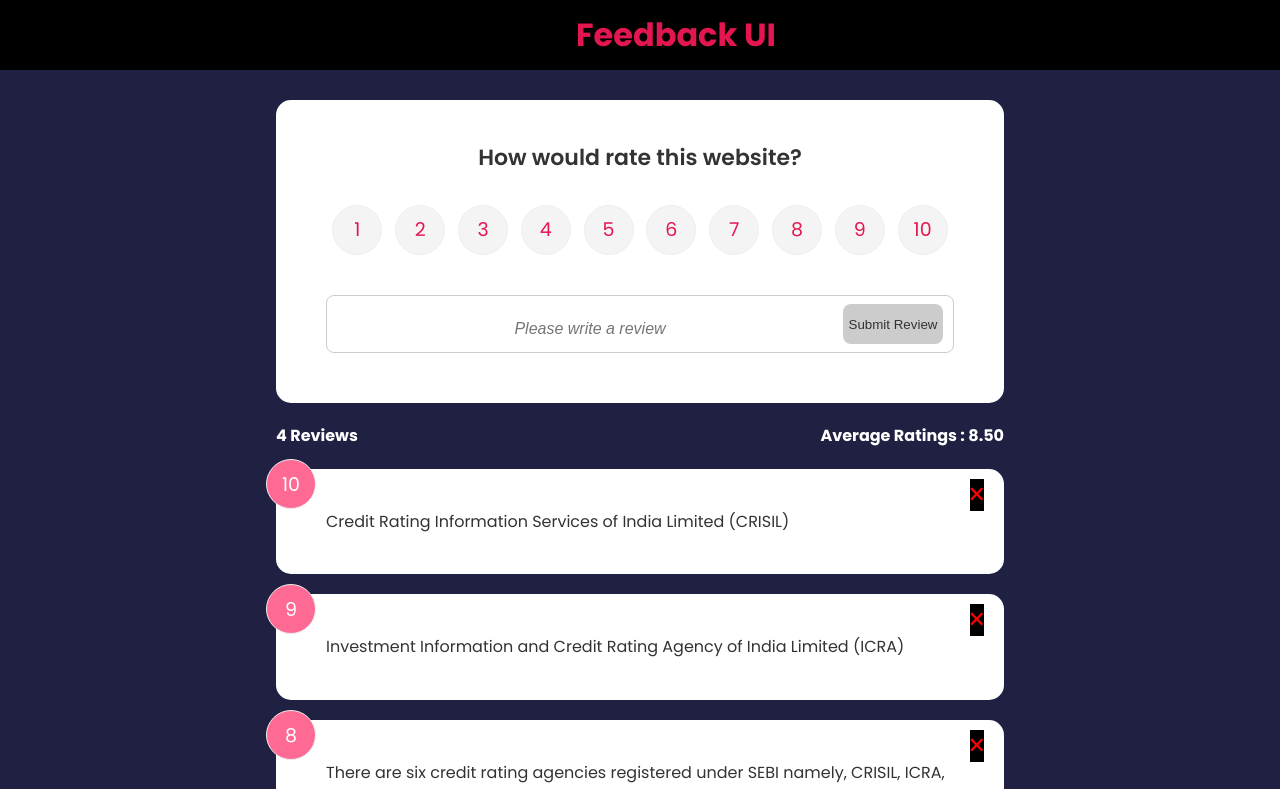
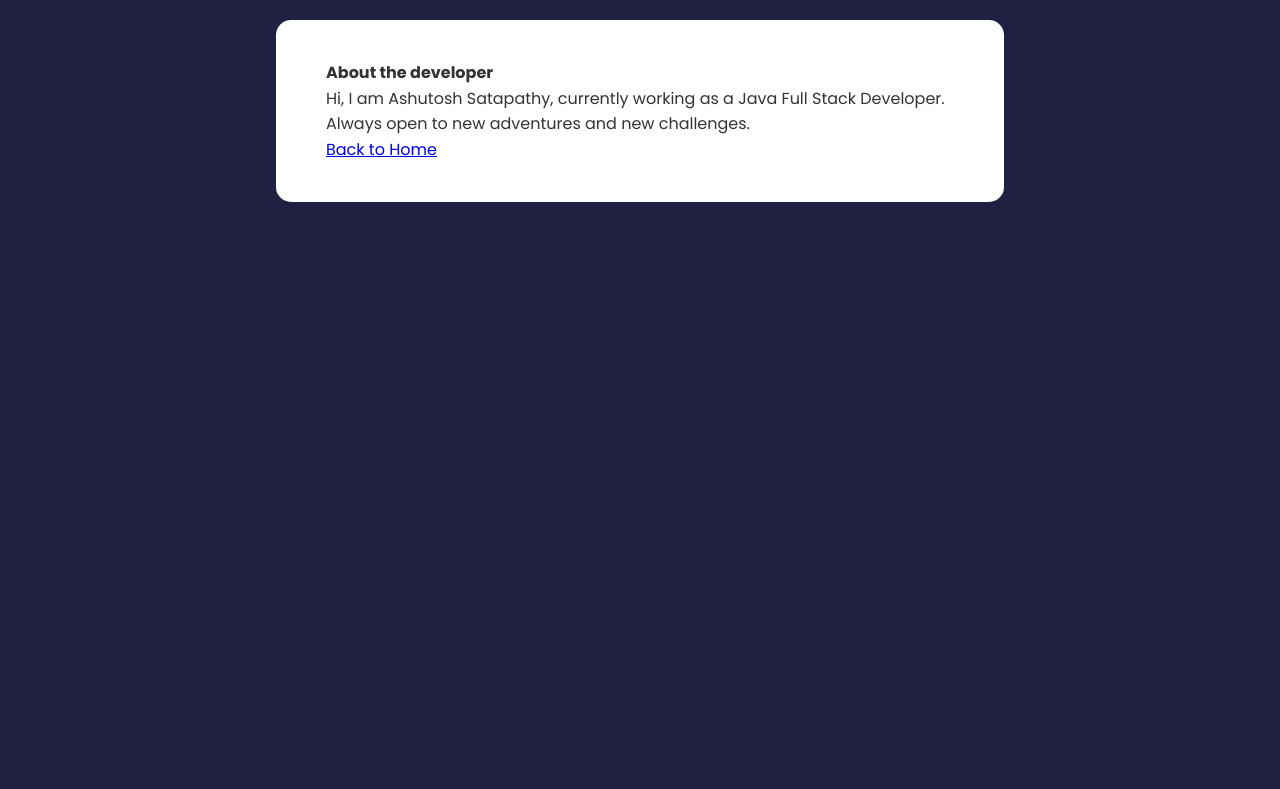
Before and after one commit to Ashutoshrx/FeedBack-App, a React (Create React App) app: page /about in a window 1280 px wide. Shown: the top 789 px of the page. Built offline with nearby package versions, Linux system fonts and the light colour scheme.

Commit message:
Routers & navigation from about to feedback page added

```diff
--- a/package.json
+++ b/package.json
@@ -8,6 +8,8 @@
     "@testing-library/user-event": "^13.5.0",
     "react": "^18.2.0",
     "react-dom": "^18.2.0",
+    "react-icons": "^4.6.0",
+    "react-router-dom": "^6.4.2",
     "react-scripts": "5.0.1",
     "uuid": "^9.0.0",
     "web-vitals": "^2.1.4"
--- a/src/App.js
+++ b/src/App.js
@@ -4,6 +4,9 @@
 import FeedbackList from './components/FeedbackList';
 import FeedbackStats from './components/FeedbackStats';
 import FeedbackForm from './components/FeedbackForm';
+import { Routes, Route } from 'react-router-dom';
+import AboutPage from './pages/AboutPage';
+import AboutPageLink from './components/AboutPageLink';
 
 function App() {
   //Use of UseState which is a react hook
@@ -17,8 +20,9 @@
     let fbData = [newFeedbackData, ...feedBackData];
     setFeedBackData(fbData);
   };
-
-  return (
+  /*
+Before adding routes
+return (
     <>
       <Header />
       <div className="container">
@@ -33,6 +37,39 @@
         />
       </div>
     </>
+  );*/
+  // After adding routes
+  return (
+    <Routes>
+      <Route
+        path="/about"
+        element={
+          <div className="container">
+            <AboutPage />
+          </div>
+        }
+      ></Route>
+      <Route
+        path="/"
+        element={
+          <>
+            <Header />
+            <div className="container">
+              <FeedbackForm
+                feedback={feedBackData}
+                handleAppend={appendFeedbackData}
+              />
+              <FeedbackStats feedback={feedBackData} />
+              <FeedbackList
+                feedback={feedBackData}
+                handleDelete={deleteFeedbackData}
+              />
+            </div>
+            <AboutPageLink />
+          </>
+        }
+      ></Route>
+    </Routes>
   );
 }
 export default App;
--- /dev/null
+++ b/src/components/AboutPageLink.jsx
@@ -0,0 +1,17 @@
+import React from 'react';
+import { AiOutlineExclamationCircle } from 'react-icons/ai';
+import { Link } from 'react-router-dom';
+
+function AboutPageLink() {
+    return (
+        <div className='about-link'>
+            <Link to={'/about'}>
+                <AiOutlineExclamationCircle color='red' size={'40px'} />
+
+            </Link>
+
+        </div>
+    );
+}
+
+export default AboutPageLink;
--- a/src/index.css
+++ b/src/index.css
@@ -175,7 +175,7 @@
 .btn:disabled {
   background-color: #cccccc;
   color: #333;
-  cursor: auto;
+  cursor: not-allowed
 }
 
 .btn:disabled:hover {
--- a/src/index.js
+++ b/src/index.js
@@ -1,11 +1,19 @@
 import React from 'react';
-import ReactDOM from 'react-dom';
+import { BrowserRouter } from 'react-router-dom';
 import App from './App';
-import './index.css'
+import './index.css';
+import { createRoot } from 'react-dom/client';
 
-ReactDOM.render(
+/*ReactDOM.render(
   <React.StrictMode>
     <App />
   </React.StrictMode>,
   document.getElementById('root')
+);*/
+const container = document.getElementById('root');
+const root = createRoot(container); // createRoot(container!) if you use TypeScript
+root.render(
+  <BrowserRouter>
+    <App />
+  </BrowserRouter>
 );
--- /dev/null
+++ b/src/pages/AboutPage.jsx
@@ -0,0 +1,21 @@
+import React from 'react'
+import { Link } from 'react-router-dom';
+import Card from '../components/shared/Card'
+
+function AboutPage() {
+  return (
+    <Card>
+        <b>About the developer</b>
+        <div className="text-display">
+          Hi,
+          I am Ashutosh Satapathy, currently working as a Java Full Stack Developer. Always open to new
+          adventures and new challenges.
+        </div>
+        <div>
+          <Link to="/">Back to Home</Link>
+        </div>
+    </Card>
+  )
+}
+
+export default AboutPage
```
Also changed, not shown: src/components/FeedbackForm.jsx (line endings or trailing spaces), 1 other file (tests, documents, lock files or other folders).
